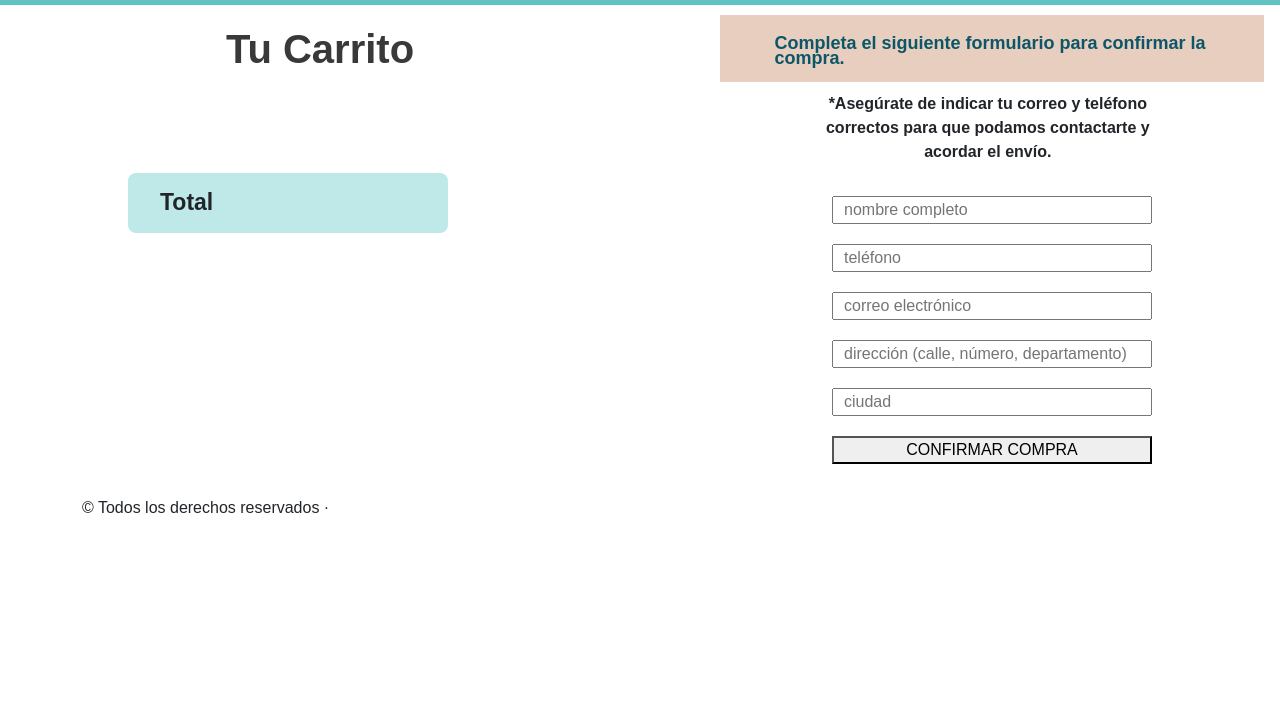
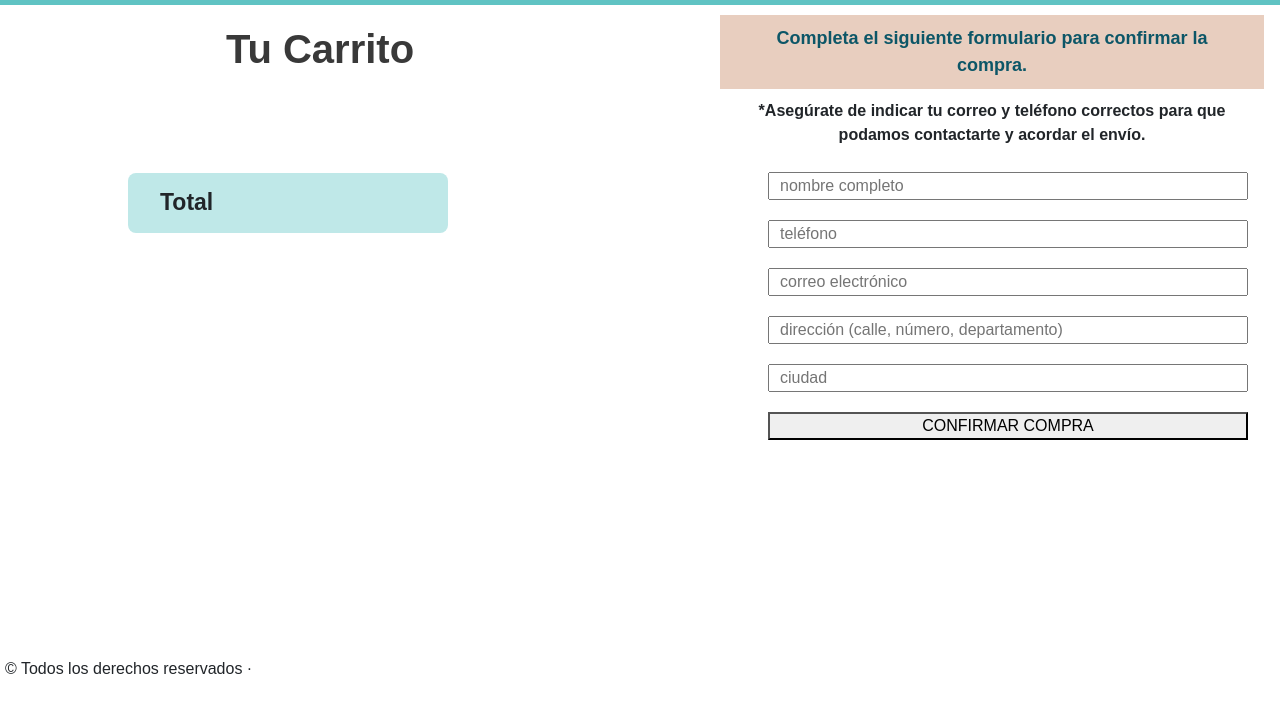
Before and after one commit to arualzeravla/LaBiblioteca, a website: page carrito.html in a window 1280 px wide. Shown: the part 98-800 px from the top of the page. Drawn offline with nearby package versions, Linux system fonts and the light colour scheme; some packages are replaced by stand-ins of ours; a script that the page names is missing; a web font is replaced by a local one.

Commit message:
libreria fix

```diff
--- a/carrito.html
+++ b/carrito.html
@@ -97,9 +97,12 @@
                 <div class="tituloFormContainer">
                     <p class="tituloFormCarrito">Completa el siguiente formulario para confirmar la compra.</p>
                 </div>
+                <div class="tituloFormContainer2">
                     <p class="tituloFormCarrito2">*Asegúrate de indicar tu correo y teléfono correctos para que podamos
                         contactarte y acordar el envío.</p>
+                </div>
 
+                <div id="formContainer">
                     <form action="" id="formCompra">
                         <input class="inputFieldCompra" type="text" id="nombre" placeholder="nombre completo">
                         <input class="inputFieldCompra" type="text" id="telefono" placeholder="teléfono">
@@ -114,13 +117,14 @@
 
                         <button>CONFIRMAR COMPRA</button>
                     </form>
+                </div>
 
             </div>
 
         </div>
 
         <!-- FOOTER -->
-        <footer class="container">
+        <footer id="footer">
             <!--  <p class="float-end"><a href="#">Volver a subir</a></p> -->
             <p>&copy; Todos los derechos reservados &middot; </p>
         </footer>
--- a/css/index.css
+++ b/css/index.css
@@ -12,6 +12,12 @@ a{
 
 a:hover{
     color: black;
+}
+
+#footer{
+    position: absolute;
+    bottom: 5px;
+    left: 5px;
 }
 
 /* HOME */
@@ -114,10 +120,6 @@ a:hover{
 
 /* CARRITO */
 
-.gridContainer{
-    display: grid;
-    grid-template-columns: 1fr 1fr;
-}
 
 #h1_tituloCarrito{
     font-weight: bold;
@@ -150,26 +152,25 @@ a:hover{
 
 }
 
-.tituloFormContainer{
+.tituloFormContainer {
     background-color: rgb(232, 206, 191);
-    padding: 1px 0;
-    margin-top: 10px;
-    width: 85%;
-    margin-left: 12.5%;
+    padding: 10px 0;
+    margin-top: 40px;
+    width: 100%;
+    text-align: center;
 }
 
 .tituloFormCarrito{
-    margin-left: 10%;
-    margin-top: 20px;
+    margin: 0 5%;
     font-size: 18px;
-    line-height: 0.8em;
     font-weight: bold;
     color: rgb(12, 86, 103);
 }
 
-.tituloFormCarrito2{
-    width: 350px;
-    margin: 10px 0 10px 27%;
+.tituloFormContainer2{
+    padding: 0 20px;
+    margin: 25px 0;
+    width: 100%;
     text-align: center;
     font-weight: bold;
 }
@@ -178,10 +179,14 @@ a:hover{
     cursor: pointer;
 }
 
+#formContainer{
+    text-align: center;
+}
+
 #formCompra {
     display: flex;
     flex-direction: column;
-    margin: 5% 20% 5% 30%;
+    padding: 9%;
 }
 
 .inputFieldCompra{
@@ -199,8 +204,25 @@ a:hover{
     font-weight: bold;
 }
 
-@media (min-width: 600px){
+@media (min-width: 720px){
+
+    .gridContainer{
+        display: grid;
+        grid-template-columns: 1fr 1fr;
+    }
+
     #ul_carrito{
         padding: 3% 15% 5% 20%;
     }
+
+    .tituloFormContainer, .tituloFormContainer2{
+        margin-top: 10px;
+        width: 85%;
+        margin-left: 12.5%;
+    }
+
+    #formCompra{
+        padding: 0 5% 0 20%;
+    }
+
 }
```
Also changed, not shown: index.html (+1 -1 lines), promociones.html (+1 -1 lines). Lines whose indentation alone changed are shown as unchanged.
